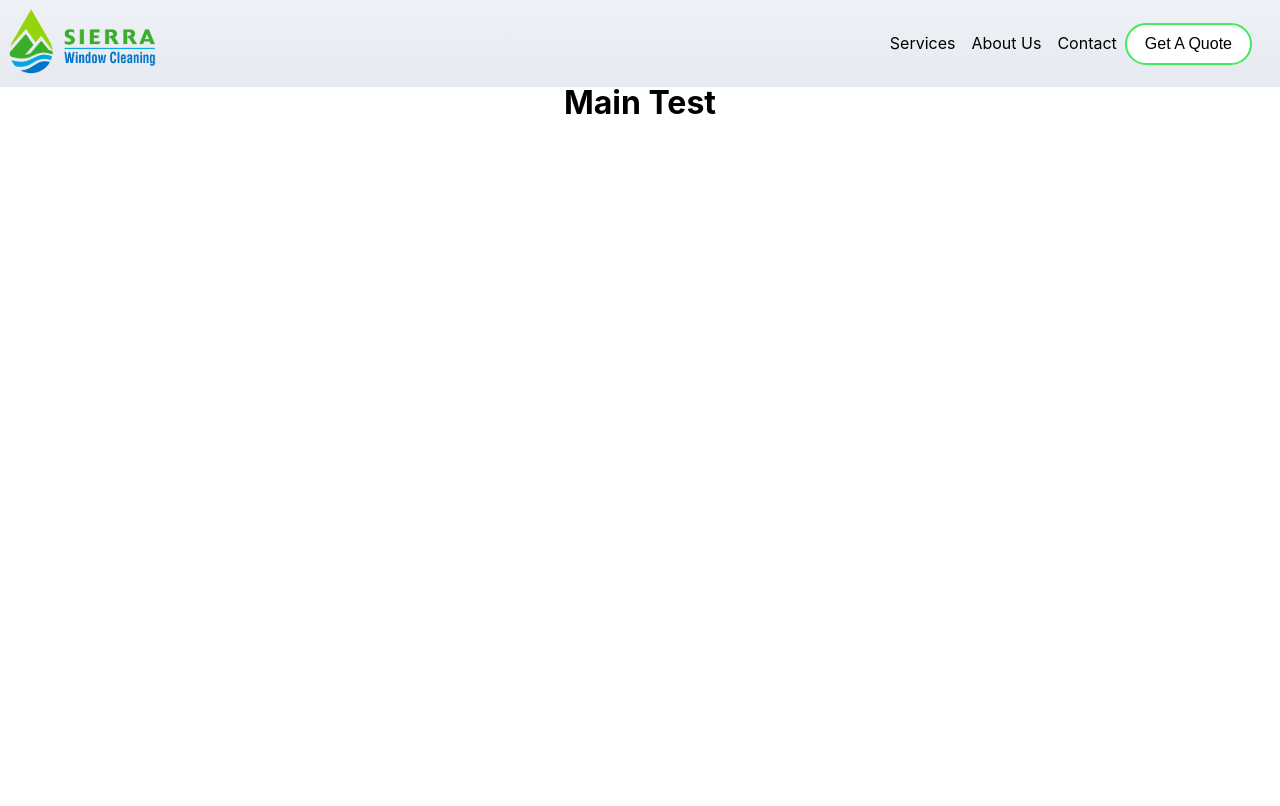
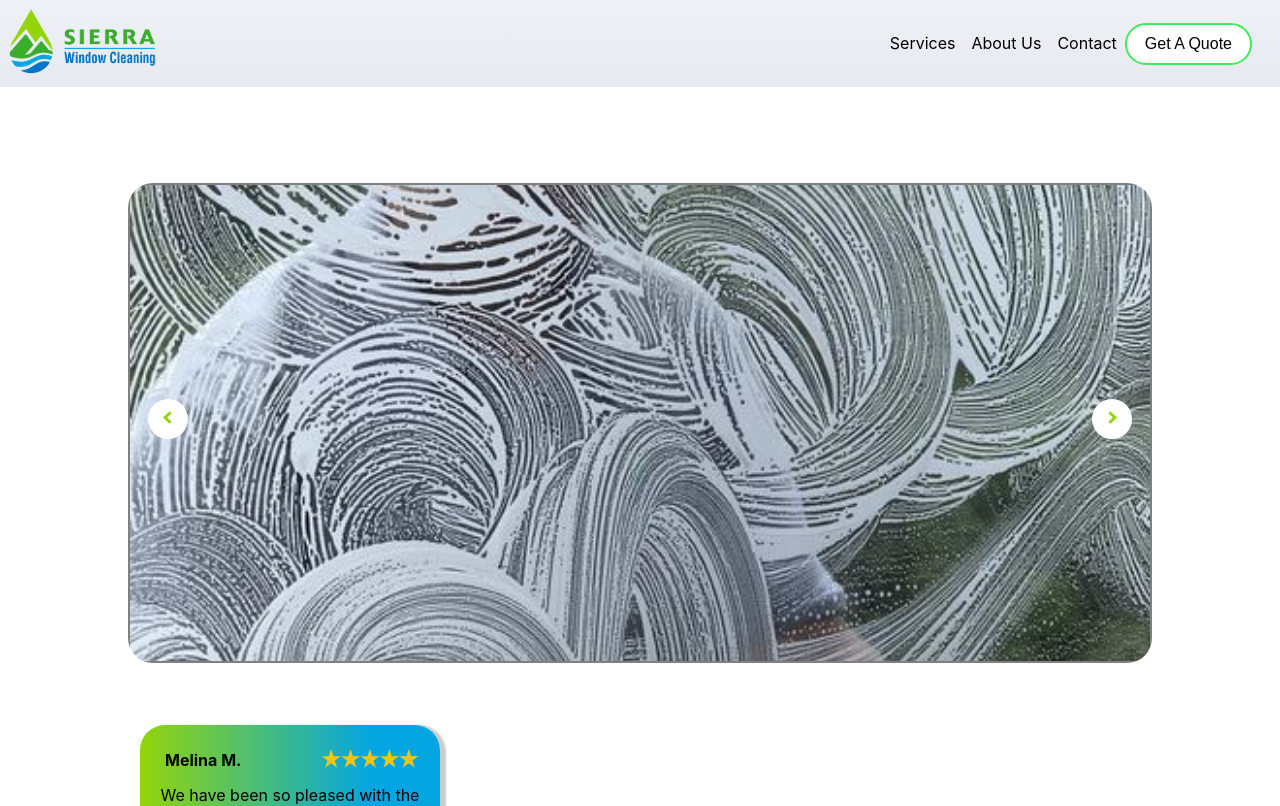
Before and after one commit to objectmikael/swc-site-deploy, a React (Create React App) app: page / in a window 1280 px wide. Shown: the top 806 px of the page. Built offline with nearby package versions, Linux system fonts and the light colour scheme.

Commit message:
insert home component

```diff
--- a/src/components/Main.jsx
+++ b/src/components/Main.jsx
@@ -1,22 +1,21 @@
 import React from 'react';
-// import { Route, Routes } from 'react-router-dom';
+import { Route, Routes } from 'react-router-dom';
 // import Services from './Services';
 // import AboutUs from './AboutUs';
 // import Contact from './Contact';
-// import Home from './Home';
+import Home from './Home';
 // import GetAQuote from './GetAQuote';
 
 export default function Main() {
   return (
     <div className="main">
-      <h1>Main Test</h1>
-      {/* <Routes>
+      <Routes>
         <Route path="/" element={<Home />} />
-        <Route path="/services" element={<Services />} />
+        {/* <Route path="/services" element={<Services />} />
         <Route path="/about-us" element={<AboutUs />} />
         <Route path="/contact" element={<Contact />} />
-        <Route path="/get-a-quote" element={<GetAQuote />} />
-      </Routes> */}
+        <Route path="/get-a-quote" element={<GetAQuote />} /> */}
+      </Routes>
     </div>
   );
 }
```
